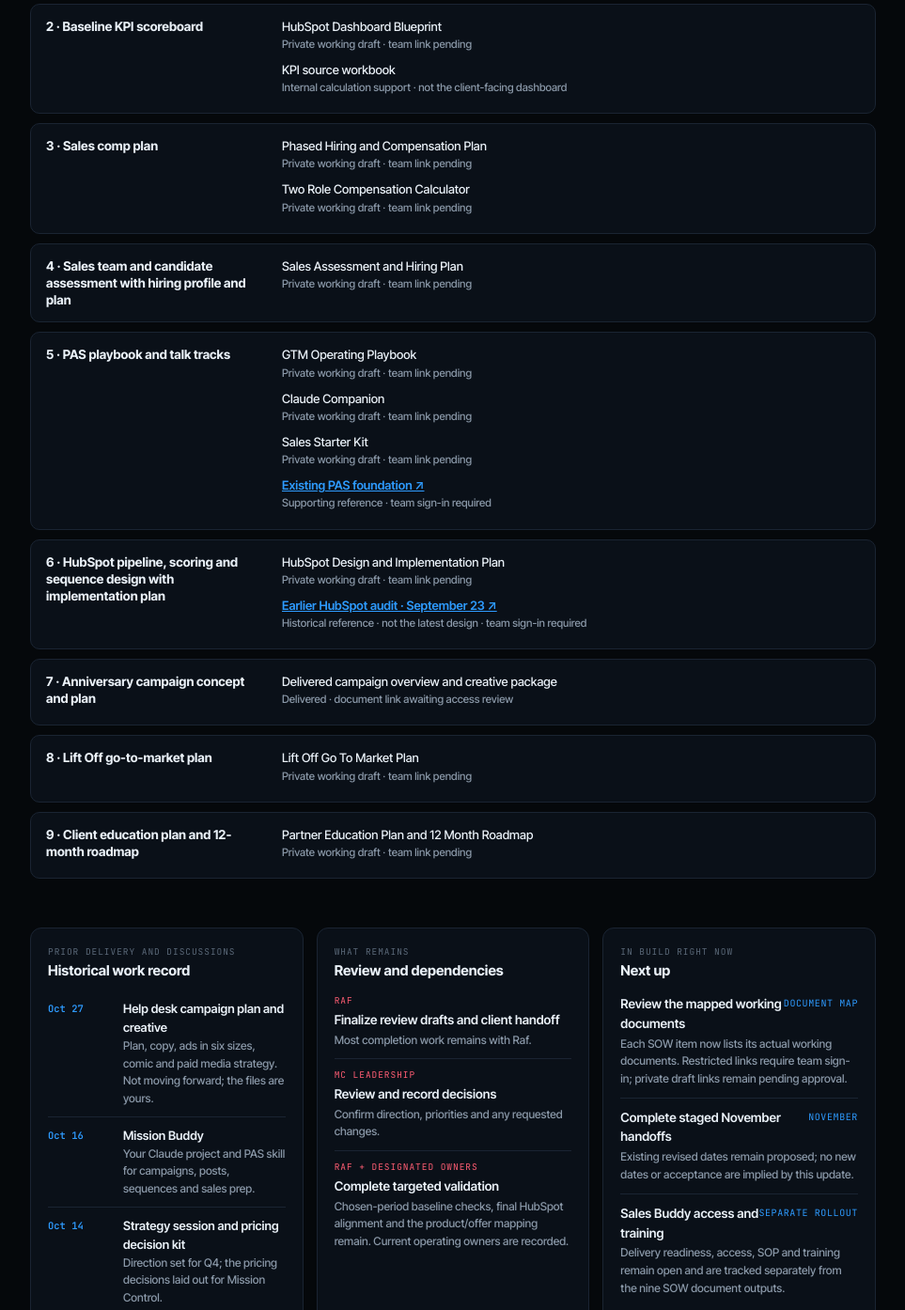
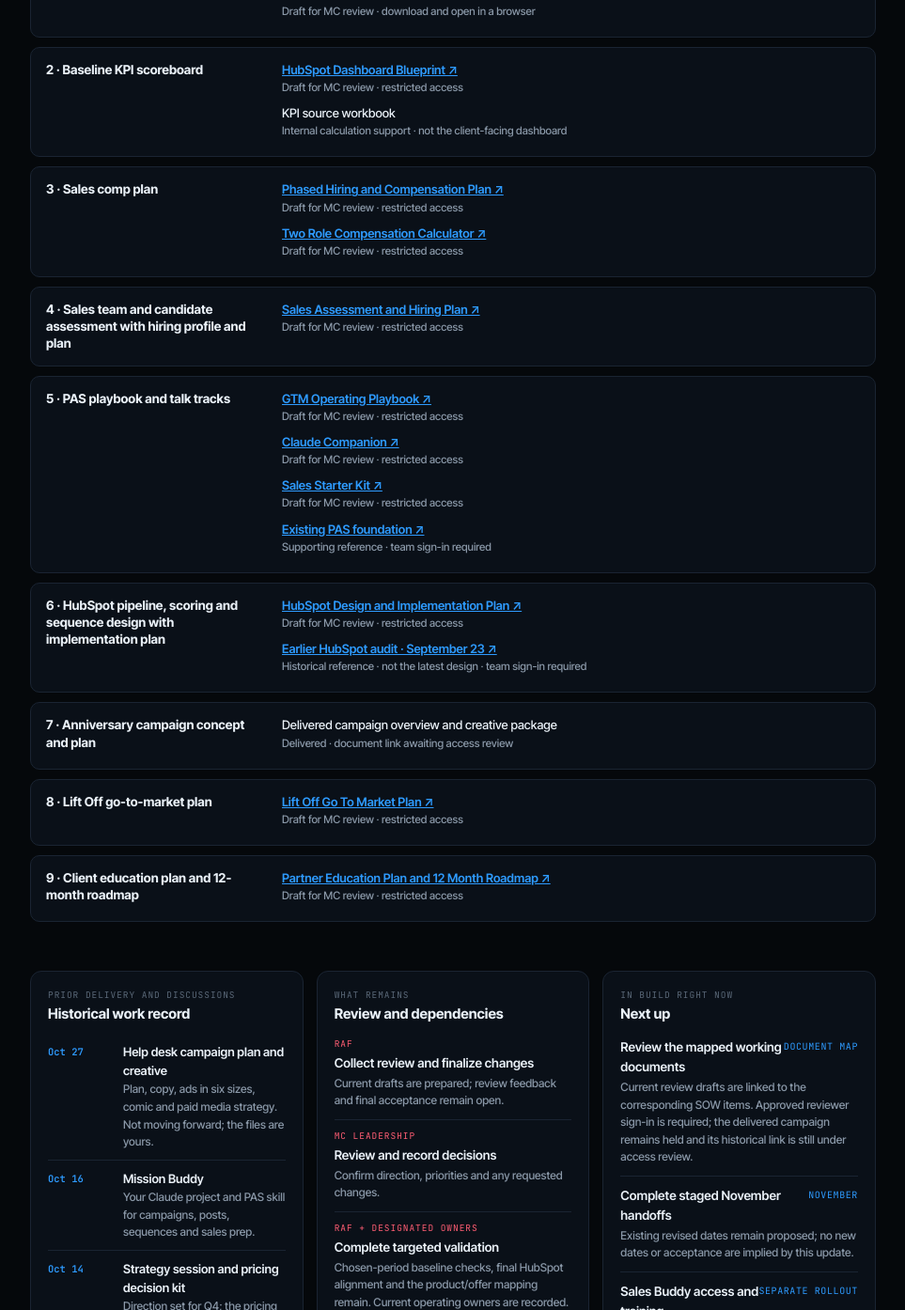
Before and after one commit to LoboGTM/mc-flightplan, a plain HTML site: page index.html in a window 1280 px wide. Shown: the part 1406-2800 px from the top of the page at 94% size, without its empty margins (158-1121 px from the left). Drawn offline with Linux system fonts and the light colour scheme.

Commit message:
Link restricted MC review drafts to SOW board

```diff
--- a/index.html
+++ b/index.html
@@ -126,7 +126,7 @@
       <button class="catchup-btn" id="catchupBtn">CATCH ME UP</button>
     </div>
     <h1>Mission Control Flight Plan</h1>
-    <p class="sub">Engagement status · <b>Lobo GTM × Mission Control</b> · live page, updated as work progresses</p><p class="sub" style="margin-top:10px">High-level status only. Drafts are not yet final client deliveries. Delivery does not imply acceptance. Revised dates remain proposed. Updated November 5, 2026 UTC.</p>
+    <p class="sub">Engagement status · <b>Lobo GTM × Mission Control</b> · live page, updated as work progresses</p><p class="sub" style="margin-top:10px">High-level status only. Current drafts are available for MC review through restricted links. Delivery does not imply acceptance. Revised dates remain proposed. Updated November 5, 2026 UTC.</p>
     <div class="telemetry" id="tiles"></div>
   </header>
 
@@ -145,7 +145,7 @@
 
   <section id="documents">
     <div class="sec-head"><h2>Where the documents are</h2><span class="k">Mapped to the nine SOW outputs</span></div>
-    <p class="doc-intro">This board is the delivery and status index. The GTM Operating Playbook is the operating guide. The <a href="https://docs.google.com/document/d/12rJseO4IQzWlk2Vgr0LWIf_pKQqdeMQwlVCr6b8LyyY/edit" target="_blank" rel="noopener">Master Build Plan</a> is retained as an internal working reference, not another operating guide. Existing document links require authorized team sign-in. Private working drafts are listed by title until approved team links are available.</p>
+    <p class="doc-intro">This board is the delivery and status index. The GTM Operating Playbook is the operating guide. The <a href="https://docs.google.com/document/d/12rJseO4IQzWlk2Vgr0LWIf_pKQqdeMQwlVCr6b8LyyY/edit" target="_blank" rel="noopener">Master Build Plan</a> is retained as an internal working reference, not another operating guide. Current draft links require approved reviewer sign-in. <a href="https://drive.google.com/drive/folders/1N7Gy2jvAHY4qNMzKVyA9G8oZax9ipgi2" target="_blank" rel="noopener">Open the Draft for MC Review folder</a>. Existing references retain their prior restricted team access.</p>
     <div id="documentMap" class="doc-map"></div>
   </section>
 
@@ -184,8 +184,8 @@
           "a": "2026-09-15",
           "b": "2026-11-13",
           "due": "SOW Day 30 · proposed Nov 13",
-          "note": "A North Star working draft is prepared. Final review, client handoff and leadership confirmation remain open.",
-          "need": "Raf to finalize the review draft; MC leadership to confirm direction.",
+          "note": "The North Star recommendations are ready for MC review. Leadership confirmation and final acceptance remain open.",
+          "need": "MC leadership to review the recommended direction and record decisions or factual corrections.",
           "steps": [
             {
               "t": "Working draft prepared",
@@ -203,7 +203,13 @@
           "docs": [
             {
               "t": "North Star review",
-              "state": "Private working draft · team link pending"
+              "state": "Draft for MC review · restricted access",
+              "u": "https://docs.google.com/document/d/1JDdHcZ9TqkUUTqWSkgyX8Kt5NEVZFC1z/edit?usp=drivesdk&ouid=115848141759463528521&rtpof=true&sd=true"
+            },
+            {
+              "t": "Guided MC review · downloadable HTML",
+              "u": "https://drive.google.com/file/d/11Z__ozXFJPWerANZU13bjyUqeHvBufDW/view?usp=drivesdk",
+              "state": "Draft for MC review · download and open in a browser"
             }
           ]
         },
@@ -214,8 +220,8 @@
           "a": "2026-09-15",
           "b": "2026-11-13",
           "due": "SOW Day 30 · proposed Nov 13",
-          "note": "A HubSpot dashboard blueprint is prepared. The source workbook is internal support. Dated baseline verification and MC review remain open; a live dashboard or working integration is not claimed.",
-          "need": "Raf to complete chosen-period baseline checks with the source owners; MC to review the recommended measures and targets.",
+          "note": "The HubSpot dashboard blueprint is ready for MC review. The source workbook stays internal. Dated baseline approval and technical reporting checks remain open; no live dashboard or working integration is claimed.",
+          "need": "Review the recommended measures and dated targets. Source owners validate missing records while live reporting is checked separately.",
           "steps": [
             {
               "t": "Dashboard blueprint and source reference prepared",
@@ -233,7 +239,8 @@
           "docs": [
             {
               "t": "HubSpot Dashboard Blueprint",
-              "state": "Private working draft · team link pending"
+              "state": "Draft for MC review · restricted access",
+              "u": "https://docs.google.com/document/d/1-2Qr8ZI_7w5FpiP_95ITJY9mHCP2psCS/edit?usp=drivesdk&ouid=115848141759463528521&rtpof=true&sd=true"
             },
             {
               "t": "KPI source workbook",
@@ -248,7 +255,7 @@
           "a": "2026-09-15",
           "b": "2026-11-20",
           "due": "SOW Day 30 · proposed Nov 20",
-          "note": "The compensation plan and calculator are drafted, and Rafael’s planning direction is captured. Actual-results validation, MC decisions and final handoff remain open.",
+          "note": "The compensation plan and calculator are ready for MC review. Actual-results calibration and formal adoption remain open.",
           "steps": [
             {
               "t": "Plan and calculator drafts prepared",
@@ -263,15 +270,17 @@
               "d": 0
             }
           ],
-          "need": "Raf to finish validation; MC leadership to review and decide the terms.",
+          "need": "Review the proposed terms; validate existing records so quota and payout rates can be calibrated.",
           "docs": [
             {
               "t": "Phased Hiring and Compensation Plan",
-              "state": "Private working draft · team link pending"
+              "state": "Draft for MC review · restricted access",
+              "u": "https://docs.google.com/document/d/1mK3teOS_U7TXnUBnwTpThwsasj_CTn-r/edit?usp=drivesdk&ouid=115848141759463528521&rtpof=true&sd=true"
             },
             {
               "t": "Two Role Compensation Calculator",
-              "state": "Private working draft · team link pending"
+              "state": "Draft for MC review · restricted access",
+              "u": "https://docs.google.com/spreadsheets/d/1oXaFzGe5tVll8S1xPpuE54Jo3hv3sRmJ/edit?usp=drivesdk&ouid=115848141759463528521&rtpof=true&sd=true"
             }
           ]
         },
@@ -282,7 +291,7 @@
           "a": "2026-09-15",
           "b": "2026-11-13",
           "due": "SOW Day 45 · proposed Nov 13",
-          "note": "The sales assessment and hiring-plan working draft is prepared. Final review and client handoff remain open.",
+          "note": "The assessment and hiring plan are ready for MC review. No new candidate assessment is assumed.",
           "steps": [
             {
               "t": "Assessment and hiring-plan draft prepared",
@@ -297,11 +306,12 @@
               "d": 0
             }
           ],
-          "need": "Raf to finalize the assessment; MC leadership to review the hiring plan.",
+          "need": "Review the recommended hiring profile and plan; flag factual corrections.",
           "docs": [
             {
               "t": "Sales Assessment and Hiring Plan",
-              "state": "Private working draft · team link pending"
+              "state": "Draft for MC review · restricted access",
+              "u": "https://docs.google.com/document/d/1U-ttmX0aS8ehv0dpQ3l19jSHsGMwgXQa/edit?usp=drivesdk&ouid=115848141759463528521&rtpof=true&sd=true"
             }
           ]
         },
@@ -312,7 +322,7 @@
           "a": "2026-09-10",
           "b": "2026-11-13",
           "due": "SOW Day 45 · proposed Nov 13 (training wk of Nov 16)",
-          "note": "The PAS foundation and Mission Buddy materials were previously delivered. The consolidated playbook and Claude companion are drafted; final review, handoff and practical team use remain open.",
+          "note": "The PAS foundation and Mission Buddy materials were previously delivered. The current playbook, companion and Starter Kit are available as drafts for MC review; practical use and acceptance remain separate.",
           "steps": [
             {
               "t": "PAS and Mission Buddy materials delivered",
@@ -327,19 +337,22 @@
               "d": 0
             }
           ],
-          "need": "Raf to finalize the package; MC to review and confirm access and use.",
+          "need": "Review the operating guidance and confirm any material service or positioning corrections.",
           "docs": [
             {
               "t": "GTM Operating Playbook",
-              "state": "Private working draft · team link pending"
+              "state": "Draft for MC review · restricted access",
+              "u": "https://docs.google.com/document/d/1CidKaWBtpDJYynJt4Cg23NTFp5RnTf2c/edit?usp=drivesdk&ouid=115848141759463528521&rtpof=true&sd=true"
             },
             {
               "t": "Claude Companion",
-              "state": "Private working draft · team link pending"
+              "state": "Draft for MC review · restricted access",
+              "u": "https://drive.google.com/file/d/1jCEcF41UDjUoA7m85iokzx1oIa0IMngW/view?usp=drivesdk"
             },
             {
               "t": "Sales Starter Kit",
-              "state": "Private working draft · team link pending"
+              "state": "Draft for MC review · restricted access",
+              "u": "https://docs.google.com/document/d/1NQDF8i8HXKfJSisM4UesZBK1LKQzlMRb/edit?usp=drivesdk&ouid=115848141759463528521&rtpof=true&sd=true"
             },
             {
               "t": "Existing PAS foundation",
@@ -355,8 +368,8 @@
           "a": "2026-09-20",
           "b": "2026-11-20",
           "due": "SOW Day 60 · proposed Nov 20",
-          "note": "The earlier audit and design materials were delivered. The current design and implementation plan are drafted, and current operating ownership is recorded. Final alignment and review remain open; no completed integration is claimed.",
-          "need": "Raf and Jason to align the final design and implementation plan with the current setup.",
+          "note": "The current design and implementation plan are ready for MC review. Earlier audit materials remain historical references; no completed build or integration is claimed.",
+          "need": "Review the recommended design. Jason checks the current setup and implementation details.",
           "steps": [
             {
               "t": "Earlier audit and design materials delivered",
@@ -374,7 +387,8 @@
           "docs": [
             {
               "t": "HubSpot Design and Implementation Plan",
-              "state": "Private working draft · team link pending"
+              "state": "Draft for MC review · restricted access",
+              "u": "https://docs.google.com/document/d/1jcqK4kiDSrwiIKX-sMu8xwz9z_W_AfTt/edit?usp=drivesdk&ouid=115848141759463528521&rtpof=true&sd=true"
             },
             {
               "t": "Earlier HubSpot audit · September 23",
@@ -416,8 +430,8 @@
           "a": "2026-10-20",
           "b": "2026-11-20",
           "due": "SOW Day 75 · proposed Nov 20",
-          "note": "The software go-to-market plan is drafted. Product validation, final commercial decisions and client review remain open.",
-          "need": "Raf and MC to validate the offering and finalize the launch plan.",
+          "note": "The separate SaaS go-to-market draft is ready for MC review. The intended offering, commercial facts and final launch decisions still require confirmation.",
+          "need": "Confirm the intended offering and missing commercial facts before finalizing the plan.",
           "steps": [
             {
               "t": "Working draft prepared",
@@ -435,7 +449,8 @@
           "docs": [
             {
               "t": "Lift Off Go To Market Plan",
-              "state": "Private working draft · team link pending"
+              "state": "Draft for MC review · restricted access",
+              "u": "https://docs.google.com/document/d/19tph8v7a9RFhkbyYeuYaUOiIfHbCIJLg/edit?usp=drivesdk&ouid=115848141759463528521&rtpof=true&sd=true"
             }
           ]
         },
@@ -446,7 +461,7 @@
           "a": "2026-11-03",
           "b": "2026-11-30",
           "due": "SOW Day 90 · Nov 30",
-          "note": "The education plan and growth roadmap are drafted and aligned to current direction. Campaign operating ownership is recorded. Review and final handoff remain open; a future resource-library build is separate work.",
+          "note": "The education plan and growth roadmap are ready for MC review. A future self-service resource-library build remains a separate project; no pilot is planned.",
           "steps": [
             {
               "t": "Working drafts prepared",
@@ -461,11 +476,12 @@
               "d": 0
             }
           ],
-          "need": "Raf to review and arrange final handoff; MC to review priorities and any factual corrections.",
+          "need": "Review the recommended priorities and record any factual corrections.",
           "docs": [
             {
               "t": "Partner Education Plan and 12 Month Roadmap",
-              "state": "Private working draft · team link pending"
+              "state": "Draft for MC review · restricted access",
+              "u": "https://docs.google.com/document/d/1Wp5pMQJPDojEQOhCPECebrhqgqolOs3e/edit?usp=drivesdk&ouid=115848141759463528521&rtpof=true&sd=true"
             }
           ]
         }
@@ -536,8 +552,8 @@
   "asks": [
     {
       "who": "Raf",
-      "what": "Finalize review drafts and client handoff",
-      "why": "Most completion work remains with Raf."
+      "what": "Collect review and finalize changes",
+      "why": "Current drafts are prepared; review feedback and final acceptance remain open."
     },
     {
       "who": "MC leadership",
@@ -553,7 +569,7 @@
   "next": [
     {
       "t": "Review the mapped working documents",
-      "s": "Each SOW item now lists its actual working documents. Restricted links require team sign-in; private draft links remain pending approval.",
+      "s": "Current review drafts are linked to the corresponding SOW items. Approved reviewer sign-in is required; the delivered campaign remains held and its historical link is still under access review.",
       "w": "DOCUMENT MAP"
     },
     {
@@ -570,7 +586,7 @@
 };
 
 const esc = s => s.replace(/[&<>"]/g, c => ({"&":"&amp;","<":"&lt;",">":"&gt;",'"':"&quot;"}[c]));
-const ST = {ok:"SHIPPED", build:"IN BUILD", review:"DELIVERED / REVIEW PENDING", draft:"DRAFT", need:"NEEDS MC", sched:"SCHEDULED"};
+const ST = {ok:"SHIPPED", build:"IN BUILD", review:"DELIVERED / REVIEW PENDING", draft:"DRAFT FOR MC REVIEW", need:"NEEDS MC", sched:"SCHEDULED"};
 
 /* tiles */
 const allItems = DATA.phases.flatMap(p => p.items);
@@ -658,11 +674,11 @@
   showModal(`
     <div class="eyebrow">Flight briefing · ${esc(DATA.updated)}</div>
     <h3>Where things stand</h3>
-    <p class="sum-line">Working drafts are prepared across the remaining SOW outputs. <b>Final review, client handoff and acceptance are separate steps.</b></p>
+    <p class="sum-line">Current drafts are linked for MC review. <b>Review access, final delivery and acceptance are separate steps.</b></p>
     <p class="sum-line">Previously delivered PAS, Mission Buddy, HubSpot and campaign components remain credited. Those supporting items are not a count of completed SOW deliverables.</p>
     <p class="sum-line">The redirected campaign package was delivered. Acceptance of the replacement against the original anniversary item is still unconfirmed.</p>
-    <p class="sum-line">Most completion work remains with Raf, with MC review and specific source, system and product dependencies. Existing revised dates remain proposed.</p>
-    <p class="sum-line">Sales Buddy delivery readiness, access, SOP and training remain open as a separate rollout. This update does not change document permissions or publish working-draft contents.</p>
+    <p class="sum-line">MC review now focuses on the recommendations and specific source, system and product dependencies. Existing revised dates remain proposed.</p>
+    <p class="sum-line">Sales Buddy delivery readiness, access, SOP and training remain open as a separate rollout. The board links to restricted review copies without publishing their contents.</p>
     <ul class="log">${DATA.shipped.slice(0,3).map(u => `<li><span class="d">${esc(u.d)}</span><span class="t"><b>${esc(u.t)}</b><small>${esc(u.s)}</small></span></li>`).join("")}</ul>`);
 });
 </script>
```
